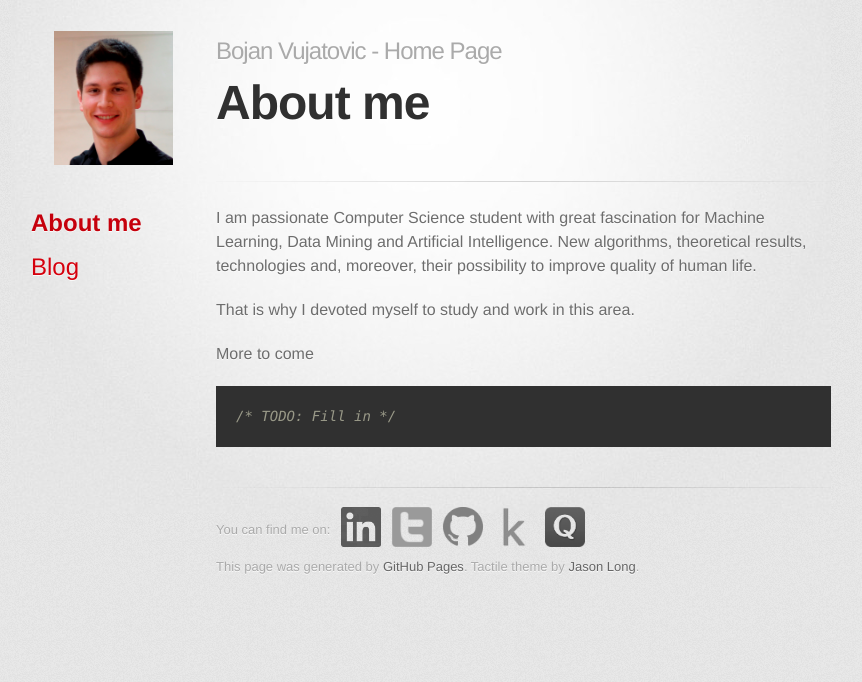
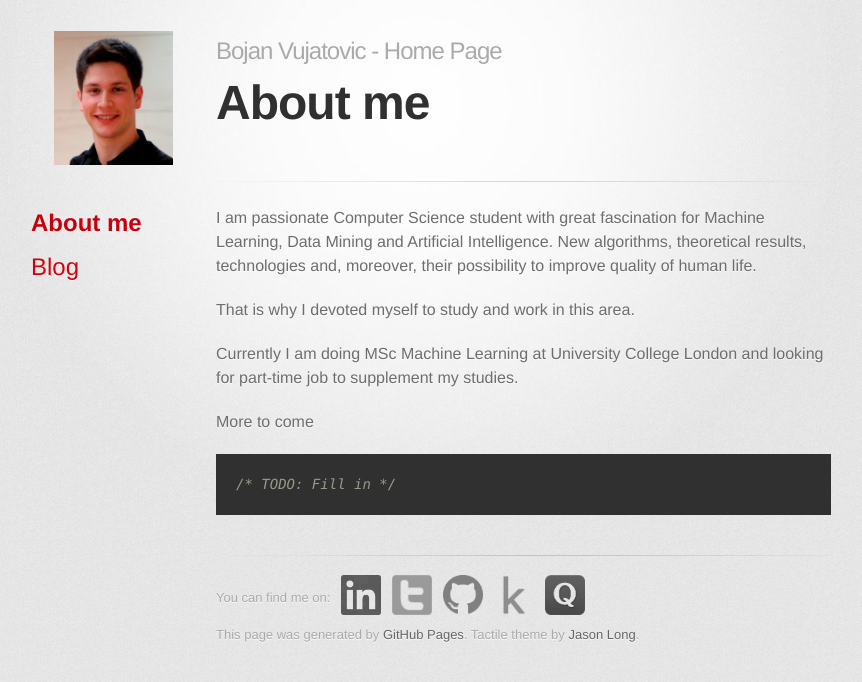
Before and after one commit to bojanvujatovic/bojanvujatovic.github.io, a Jekyll site: the page built from index.html, in a window 1280 px wide. Shown: the top 682 px of the page, without its empty margins (219-1081 px from the left). Built offline with Jekyll 4.4.1, drawn with Linux system fonts in a browser that asks for light colours; some web fonts are replaced.

Commit message:
Added some info in About me

```diff
--- a/index.html
+++ b/index.html
@@ -11,6 +11,10 @@ I am passionate Computer Science student with great fascination for Machine Lear
 That is why I devoted myself to study and work in this area.
 </p>
 
+<p>
+Currently I am doing MSc Machine Learning at University College London and looking for part-time job to supplement my studies.
+</p>
+
 <p>More to come
 {% highlight cpp %}
 /* TODO: Fill in */
```
